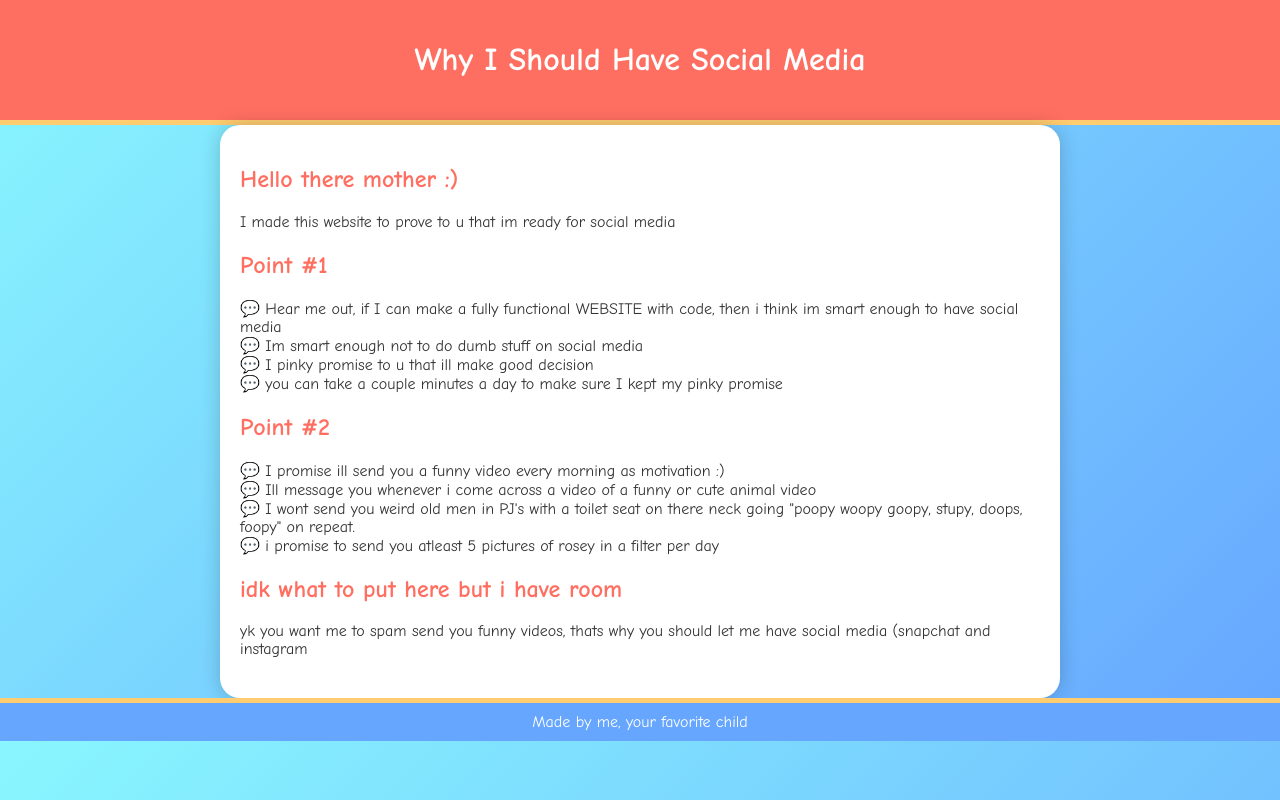
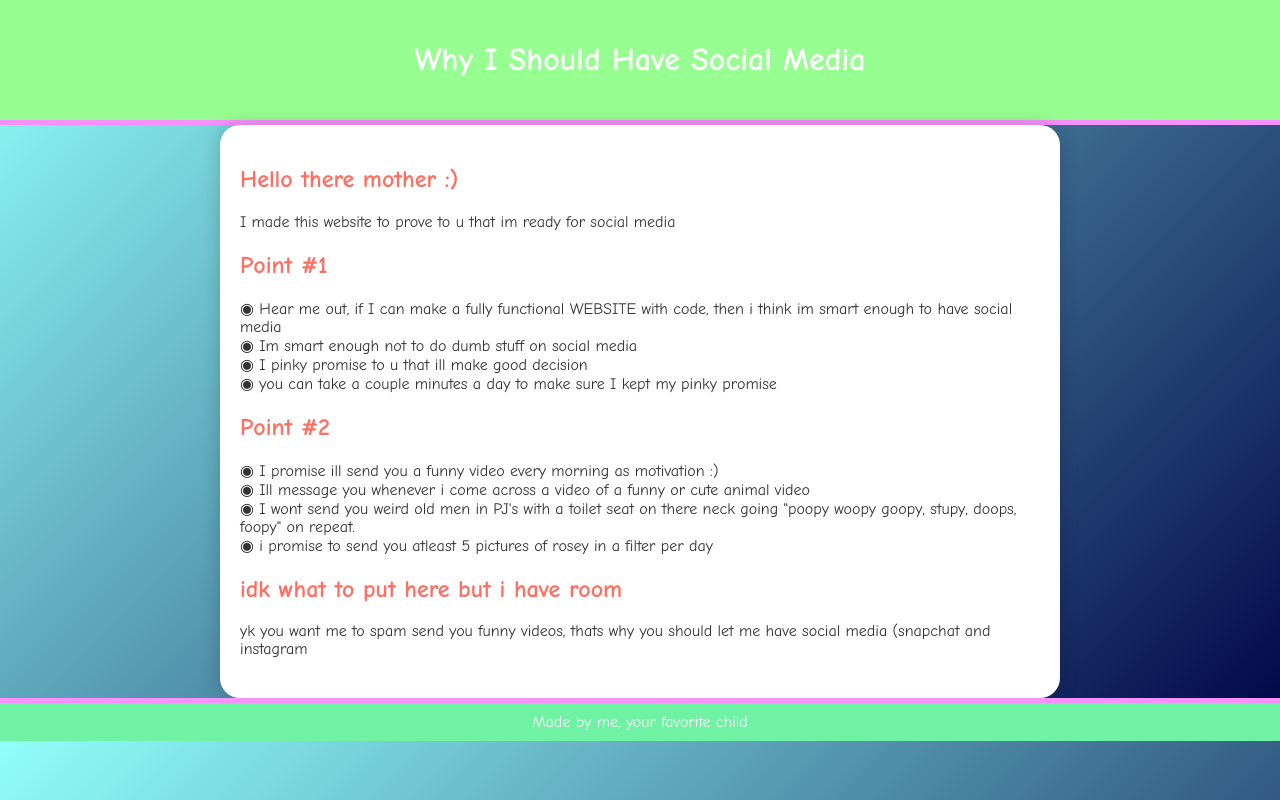
Before and after one commit to CJDavis30/social_media, a plain HTML site: page index.html in a window 1280 px wide. Drawn offline with Linux system fonts and the light colour scheme.

Commit message:
Update index.html

```diff
--- a/index.html
+++ b/index.html
@@ -7,17 +7,17 @@
     <style>
         body {
             font-family: 'Comic Sans MS', cursive, sans-serif;
-            background: linear-gradient(135deg, #89f7fe, #66a6ff);
+            background: linear-gradient(135deg, #91fffa, #000447);
             color: #333;
             margin: 0;
             padding: 0;
         }
         header {
-            background-color: #ff6f61;
+            background-color: #97ff91;
             color: white;
             padding: 20px;
             text-align: center;
-            border-bottom: 5px solid #ffcc70;
+            border-bottom: 5px solid #fa91ff;
         }
         main {
             padding: 20px;
@@ -38,14 +38,14 @@
             padding: 0;
         }
         ul li::before {
-            content: "💬 ";
+            content: "◉ ";
         }
         footer {
             text-align: center;
             padding: 10px;
             color: white;
-            background-color: #66a6ff;
-            border-top: 5px solid #ffcc70;
+            background-color: #6ff2a4;
+            border-top: 5px solid #fa91ff;
         }
     </style>
 </head>
```
